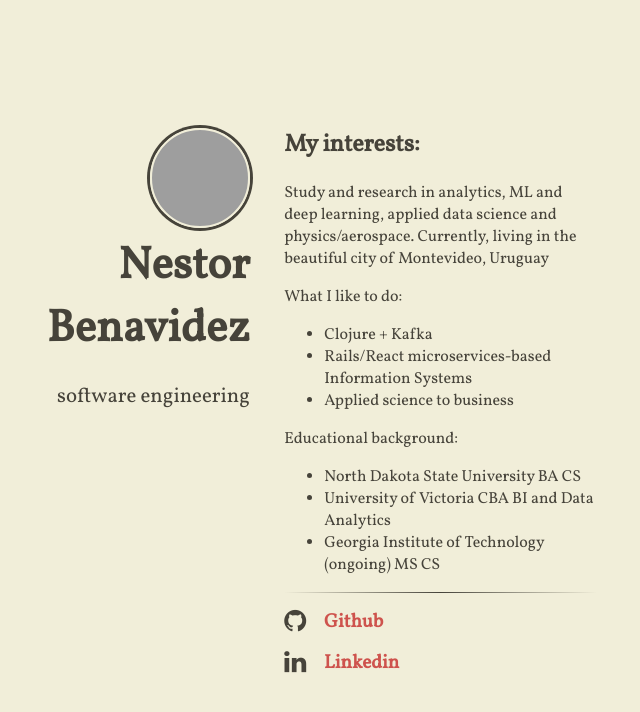
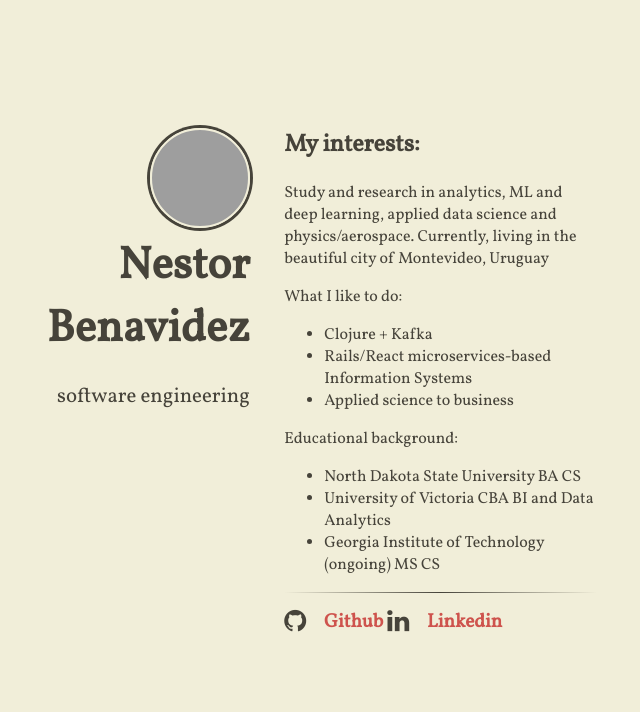
Before and after one commit to nestorbenavidez/shortkingstories.github.io, a Jekyll site: the page built from index.html, in a window 1280 px wide. Shown: the top 712 px of the page, without its empty margins (383-1023 px from the left). Built offline with Jekyll 4.4.1, drawn with Linux system fonts in a browser that asks for light colours; nearby versions of some CDN libraries; grey boxes are pictures that could not be loaded.

Commit message:
social media in one line

```diff
--- a/_includes/content.html
+++ b/_includes/content.html
@@ -21,9 +21,6 @@
   <li class="main-list-item">
     <span class="fa fa-github fa-lg main-list-item-icon"></span>
     <a href="https://github.com/nestorbenavidez">Github</a>
-  </li>
-  <li class="main-list-item">
     <span class="fa fa-linkedin fa-lg main-list-item-icon"></span>
     <a href="https://www.linkedin.com/in/nestorbenavidez/">Linkedin</a>
-  </li>
 </ul>
```
